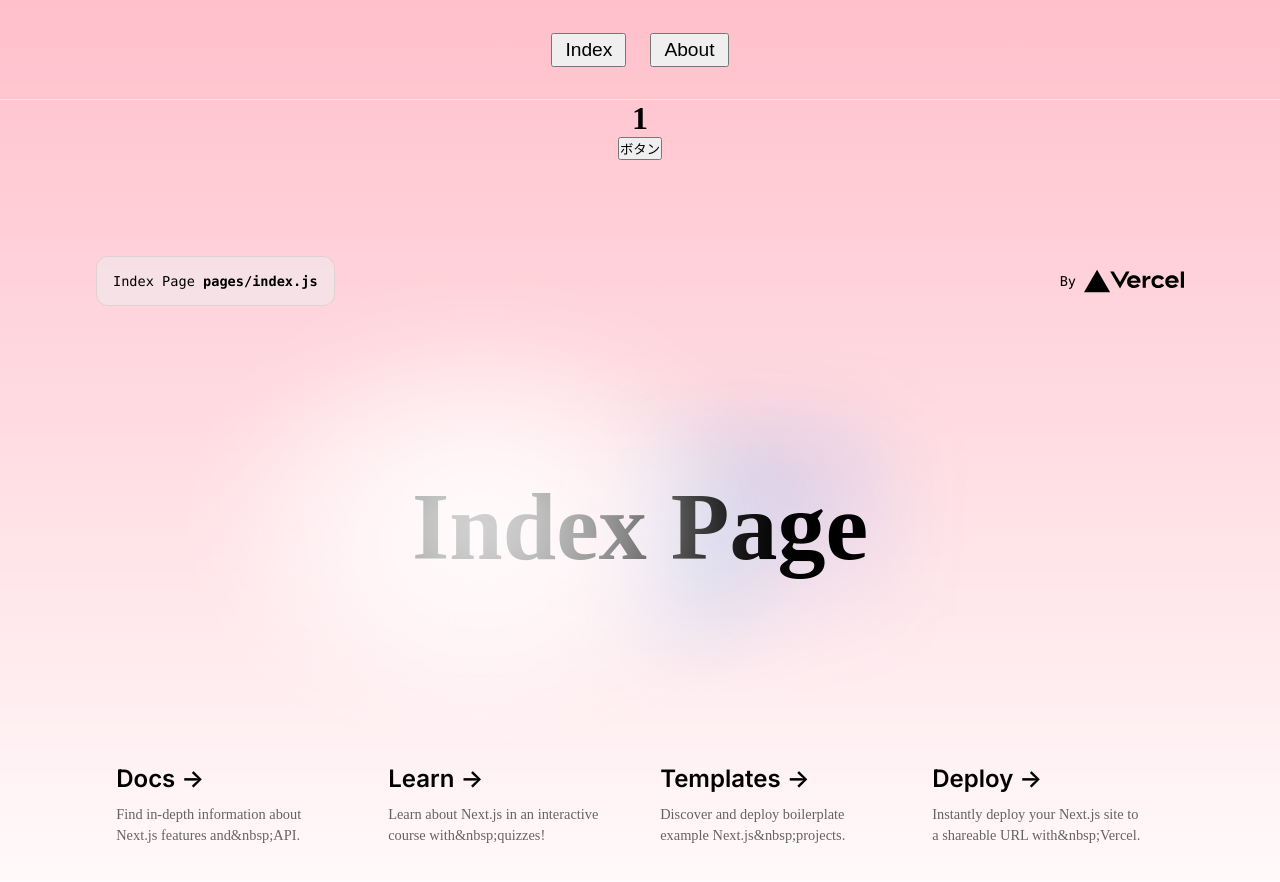
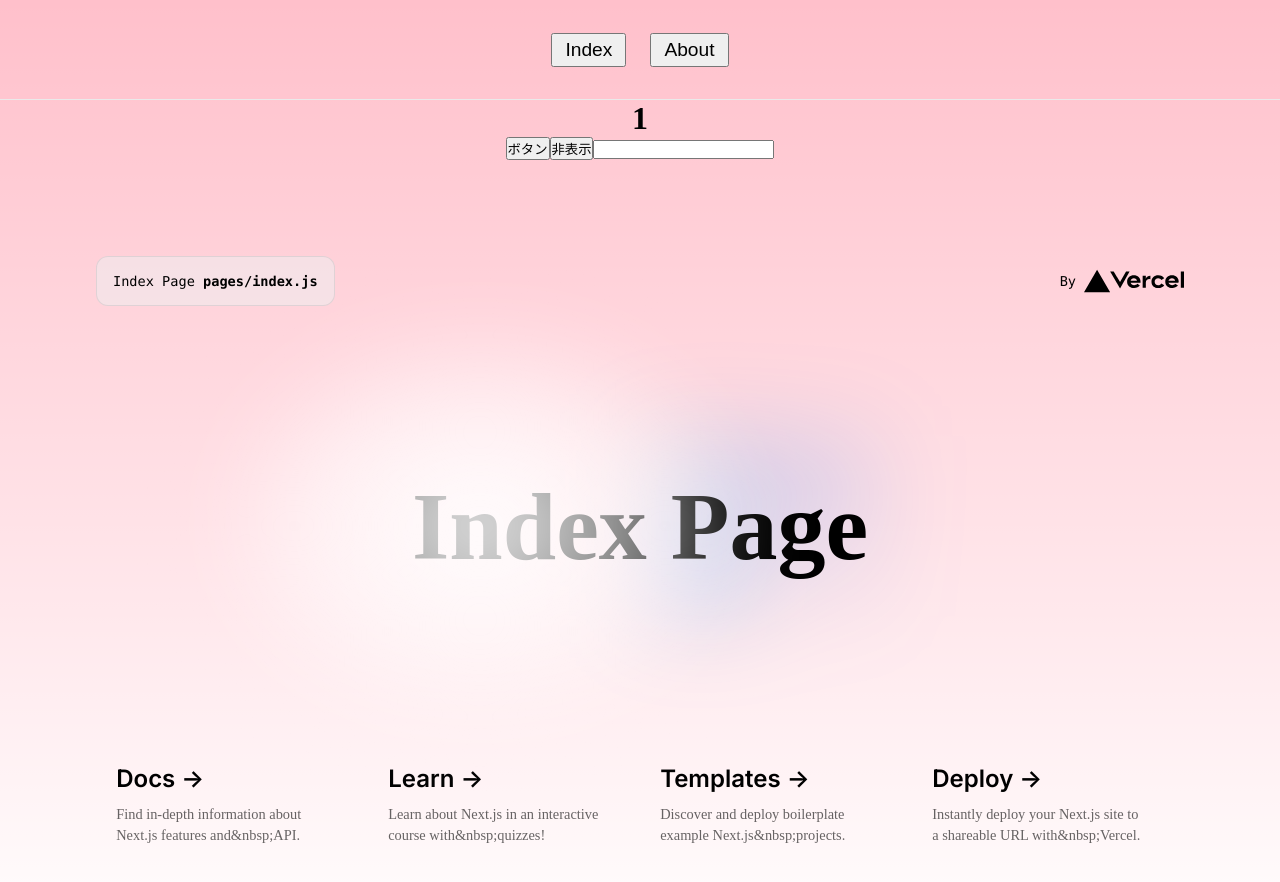
Before and after one commit to Kai-Itakura/study-react, a Next.js app: page / in a window 1280 px wide. Shown: the top 882 px of the page. Built offline with nearby package versions, Linux system fonts and the light colour scheme.

Commit message:
✨ useStateで文字列と真偽値について解説

```diff
--- a/src/pages/index.jsx
+++ b/src/pages/index.jsx
@@ -8,12 +8,26 @@
 
 export default function Home() {
   const [count, setCount] = useState(1);
+  const [text, setText] = useState('');
+  const [isShow, setIsShow] = useState(true);
 
   const handleClick = useCallback(() => {
     if (count < 10) {
       setCount((count) => count + 1);
     }
   }, [count]);
+
+  const handleDisplay = useCallback(() => {
+    setIsShow((isShow) => !isShow);
+  }, []);
+
+  const handleChange = useCallback((e) => {
+    if (e.target.value.length > 5) {
+      alert('5文字以内にしてください！');
+      return;
+    }
+    setText(e.target.value.trim());
+  }, []);
 
   useEffect(() => {
     document.body.style.backgroundColor = 'pink';
@@ -31,8 +45,12 @@
       <Header />
 
       <div className={styles.container}>
-        <h1>{count}</h1>
+        {isShow ? <h1>{count}</h1> : null}
         <button onClick={handleClick}>ボタン</button>
+        <button onClick={handleDisplay}>
+          {isShow ? '非表示' : '表示'}
+        </button>
+        <input type="text" value={text} onChange={handleChange} />
       </div>
 
       <main className={styles.main}>
```
